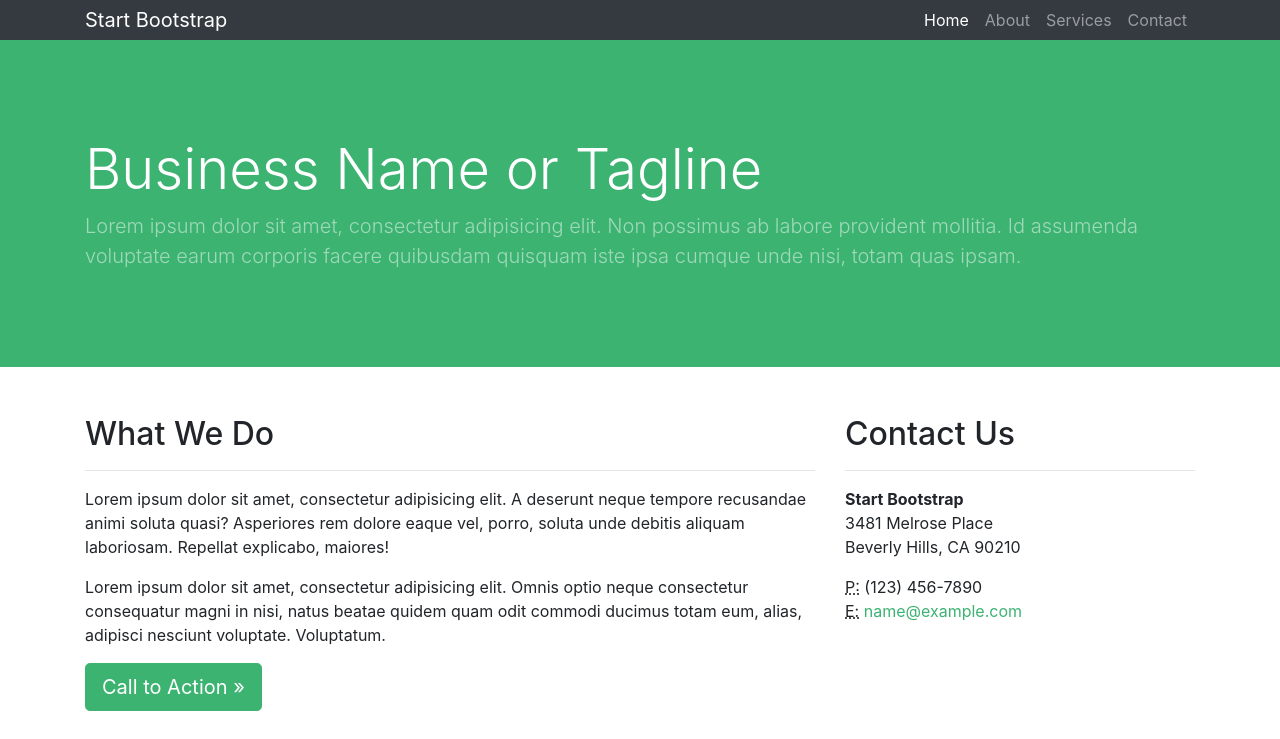
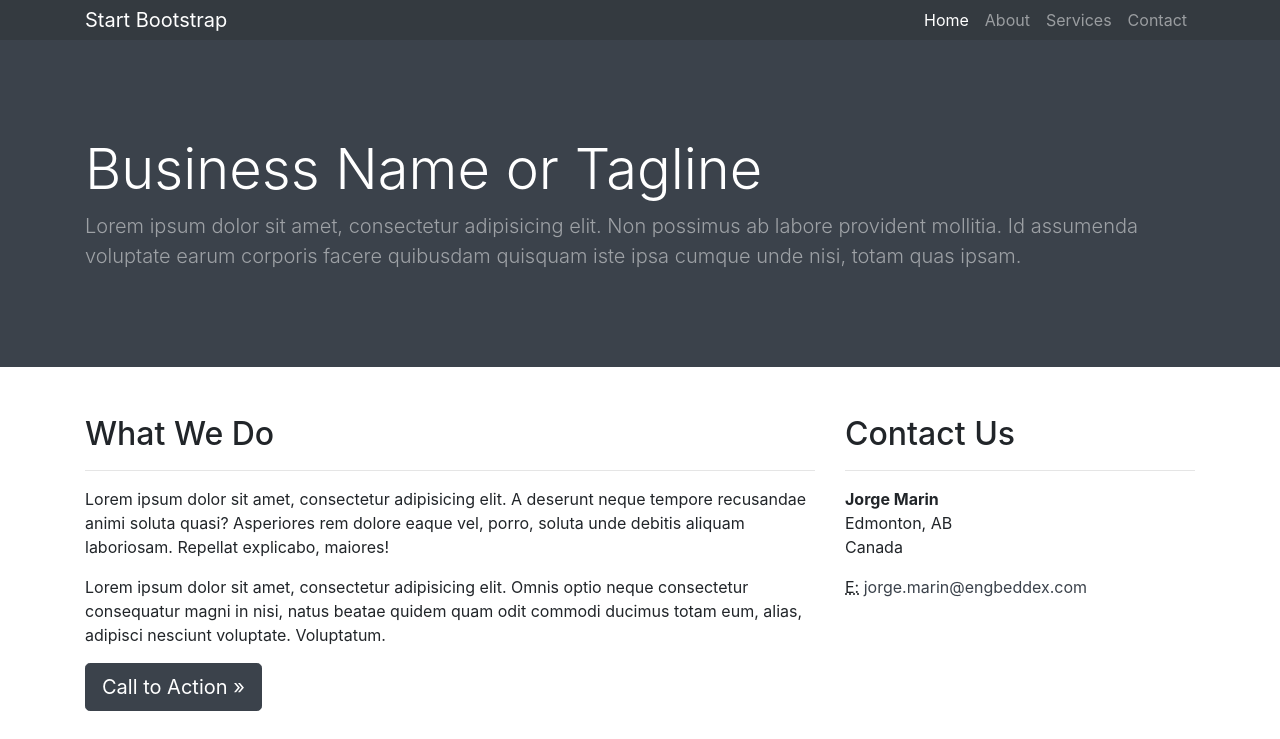
Before and after one commit to JLMARIN/jlmarin.github.io, a Jekyll site: the page built from index.html, in a window 1280 px wide, cut to the strip 0-739 px from the top of the page. Built offline with Jekyll 4.4.1, drawn with Linux system fonts in a browser that asks for light colours; some of the changed text lies outside the part shown.

Commit message:
updated color and contact info

```diff
--- a/_config.yml
+++ b/_config.yml
@@ -1,10 +1,10 @@
-title: Business Frontpage
-description: A business home page starter template for Bootstrap 4 featuring marketing boxes and a full width image header.
+title: EngbeddeX
+description: Electrical Engineering and Embedded Systems
 
 # disabled because we are using a custom domain
 #baseurl: /business-frontpage
 
-color-scheme: "mediumseagreen" # the scheme can be any HEX code like "#00aa55"
+color-scheme: "#3b424b"
 
 sass:
   sass_dir: /assets/css/_sass
--- a/_includes/footer.html
+++ b/_includes/footer.html
@@ -2,7 +2,7 @@
 <footer class="py-5 bg-dark">
   <div class="container">
     <p class="m-0 text-center text-white">
-      Copyright &copy; Your Website 2019
+      Copyright &copy; Engbeddex 2025
     </p>
   </div>
   <!-- /.container -->
--- a/_includes/sidebar.html
+++ b/_includes/sidebar.html
@@ -2,15 +2,15 @@
   <h2>Contact Us</h2>
   <hr />
   <address>
-    <strong>Start Bootstrap</strong>
-    <br />3481 Melrose Place <br />Beverly Hills, CA 90210
+    <strong>Jorge Marin</strong>
+    <br />Edmonton, AB <br />Canada
     <br />
   </address>
   <address>
-    <abbr title="Phone">P:</abbr>
+    <!-- <abbr title="Phone">P:</abbr>
     (123) 456-7890
-    <br />
+    <br /> -->
     <abbr title="Email">E:</abbr>
-    <a href="mailto:#">name@example.com</a>
+    <a href="mailto:#">jorge.marin@engbeddex.com</a>
   </address>
 </div>
```
